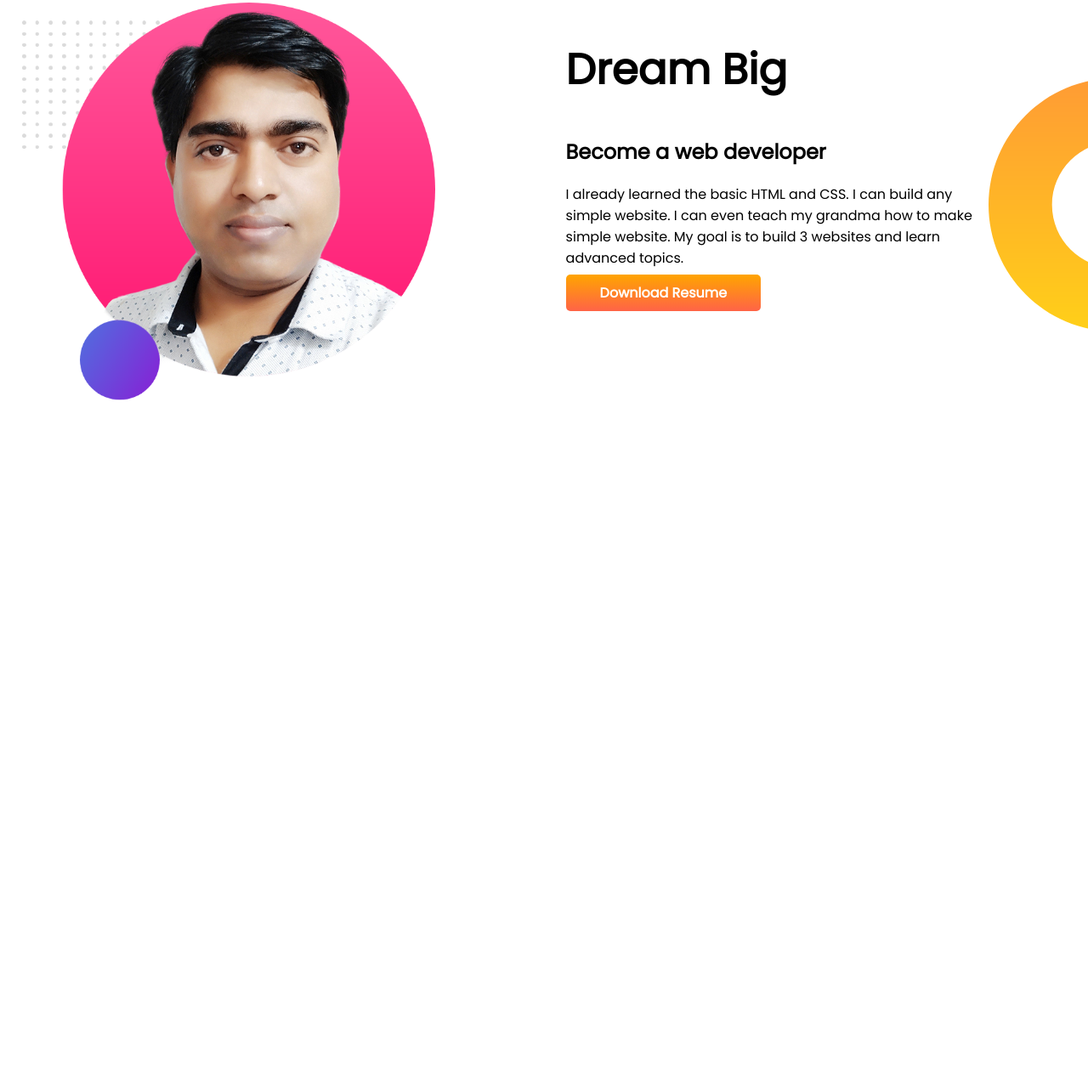
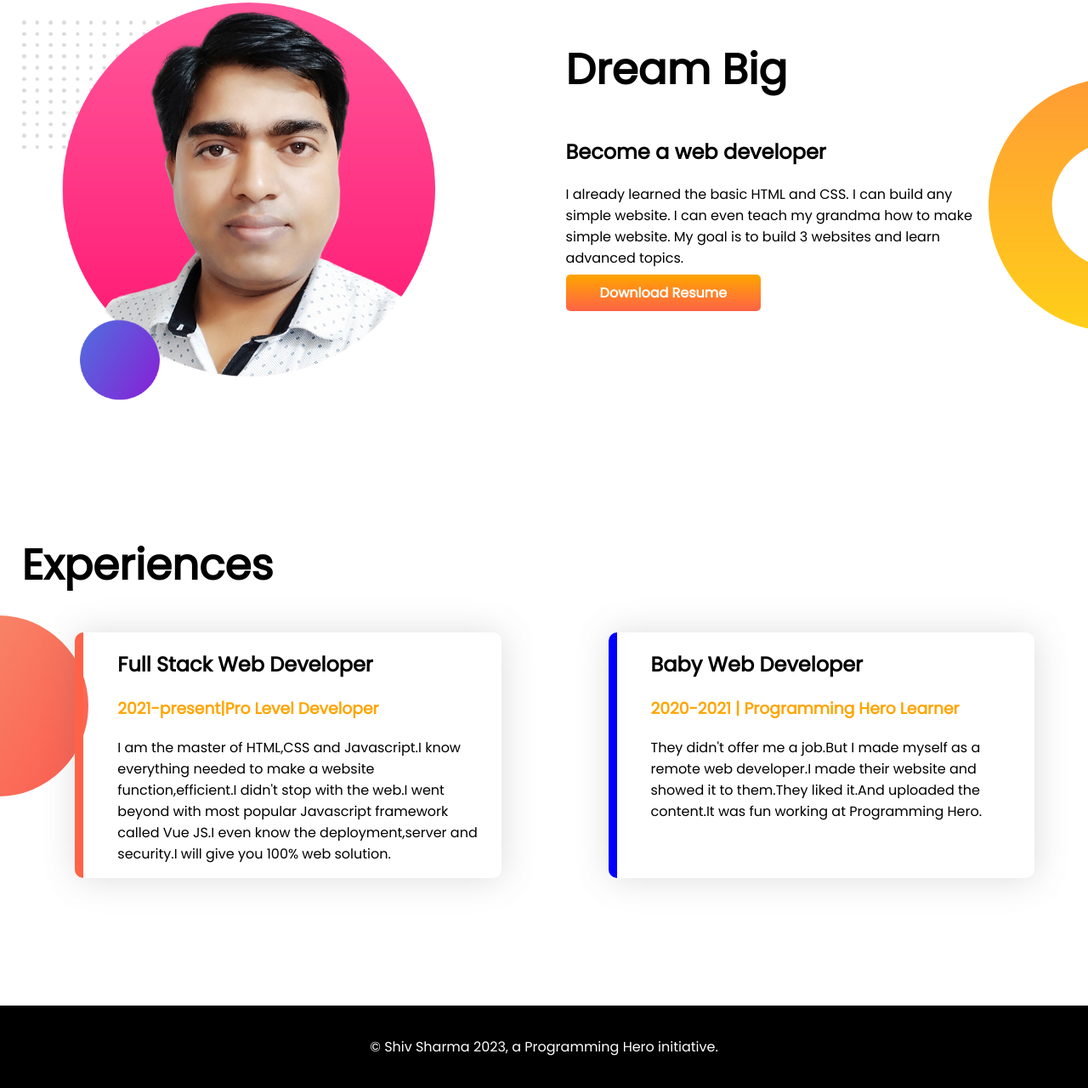
Before and after one commit to techyshiv-github/personal-portfolio1, a plain HTML site: page index.html in a window 1280 px wide. Shown: the part 672-1952 px from the top of the page at 85% size. Before the commit the page ends 1150 px from the top, so only its background shows below. Drawn offline with Linux system fonts and the light colour scheme.

Commit message:
Experience section and footer complete

```diff
--- a/css/style.css
+++ b/css/style.css
@@ -2,6 +2,7 @@ body {
     font-family: 'Poppins', sans-serif;
     margin: 0;
     padding: 0;
+    overflow-x: hidden;
 }
 
 h1 {
@@ -12,7 +13,7 @@ h1 {
     color: orange;
 }
 
-section {
+.flexible-container {
     display: flex;
 }
 
@@ -55,3 +56,44 @@ section {
 .dream-big img {
     width: 100%;
 }
+
+.experience-area {
+    margin-top: 150px;
+    padding-left: 2%;
+    background-image: url("/images/exp-bg.png");
+    background-repeat: no-repeat;
+    background-position-x: left;
+    background-position-y: center;
+}
+
+.experience-level {
+    width: 40%;
+    margin-left: 5%;
+    margin-right: 5%;
+    box-shadow: 1px 1px 40px rgba(105, 105, 105, 0.223);
+    border-radius: 10px;
+    padding-left: 40px;
+    padding-right: 10px;
+}
+
+#full-stack-developer {
+    border-left: 10px solid tomato;
+}
+
+#baby-web-developer {
+    border-left: 10px solid blue;
+}
+
+footer p {
+    text-align: center;
+    color: white;
+    font-size: 16px;
+}
+
+footer {
+    margin-top: 150px;
+    background-color: black;
+    margin-bottom: -50px;
+    padding-top: 20px;
+    padding-bottom: 20px;
+}
--- a/index.html
+++ b/index.html
@@ -13,7 +13,7 @@
 </head>
 
 <body>
-    <section class="top-banner">
+    <section class="top-banner flexible-container">
         <div class="width-half">
             <h1>Welcome To</h1>
             <h1><span class="name-highlight">Shiv Sharma</span> World!</h1>
@@ -28,7 +28,7 @@
             <img src="./images/shiv.png" alt="Shiv Sharma Profile">
         </div>
     </section>
-    <section class="dream-big">
+    <section class="dream-big flexible-container">
         <div class="width-half">
             <img src="./images/shiv2.png" alt="Shiv Sharma Profile">
         </div>
@@ -43,9 +43,31 @@
             </p>
             <a class="link-button" target="_blank" href="https://www.fiverr.com/shiv2015">Download Resume</a>
         </div>
+    </section>
+    <section class="experience-area">
+        <h1>Experiences</h1>
+        <div class="flexible-container">
+            <div id="full-stack-developer" class="experience-level">
+                <h2>Full Stack Web Developer</h2>
+                <h3 class="name-highlight">2021-present|Pro Level Developer</h3>
+                <p>I am the master of HTML,CSS and Javascript.I know everything needed to make a website
+                    function,efficient.I didn't stop with the web.I went beyond with most popular Javascript framework
+                    called Vue JS.I even know the deployment,server and security.I will give you 100% web solution.</p>
+            </div>
+            <div id="baby-web-developer" class="experience-level">
+                <h2>Baby Web Developer</h2>
+                <h3 class="name-highlight">2020-2021 | Programming Hero Learner</h3>
+                They didn't offer me a job.But I made myself as a remote web developer.I made their website and showed
+                it to
+                them.They liked it.And uploaded the content.It was fun working at Programming Hero.
+            </div>
+        </div>
 
     </section>
 
 </body>
+<footer>
+    <p>© Shiv Sharma 2023, a Programming Hero initiative.</p>
+</footer>
 
 </html>
```
